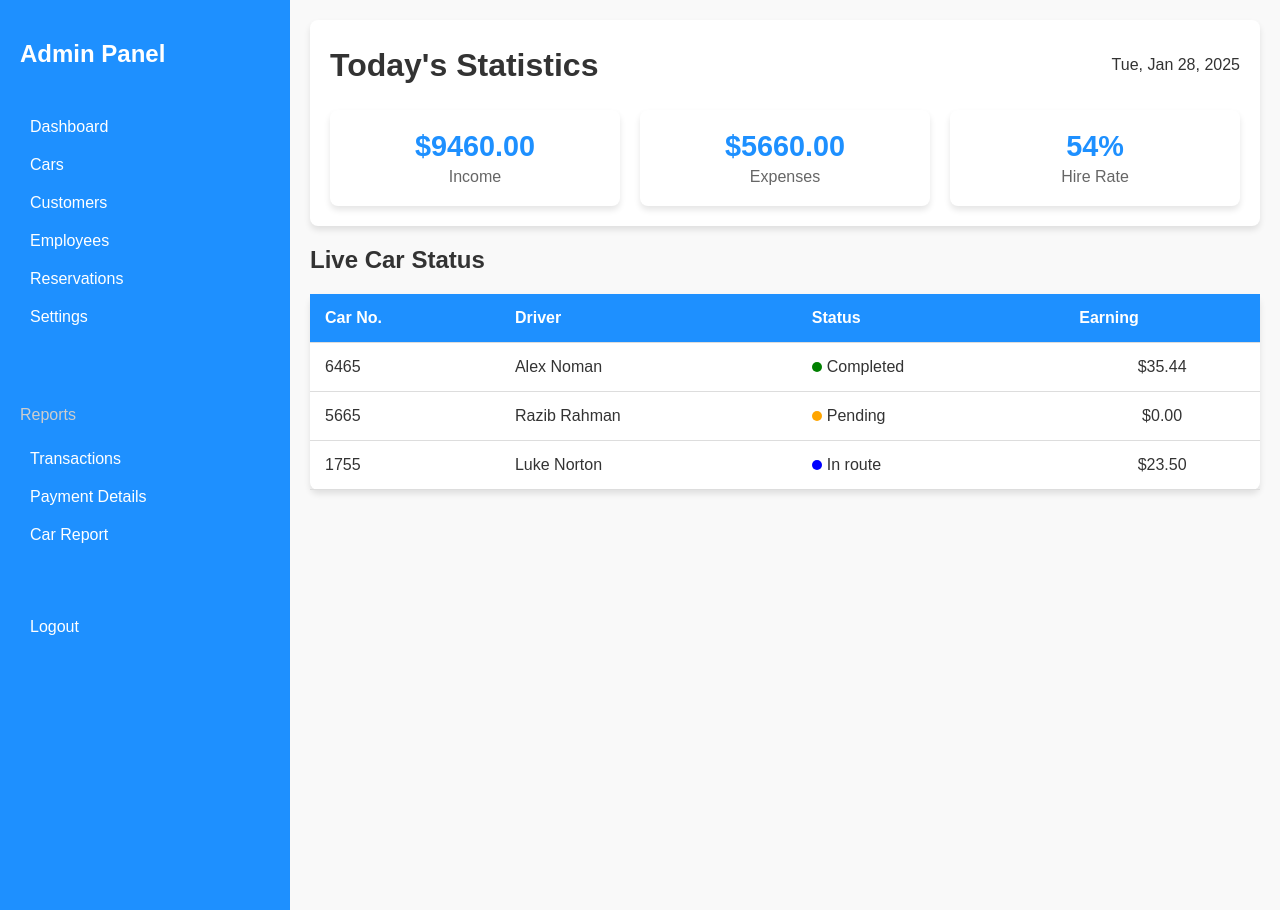
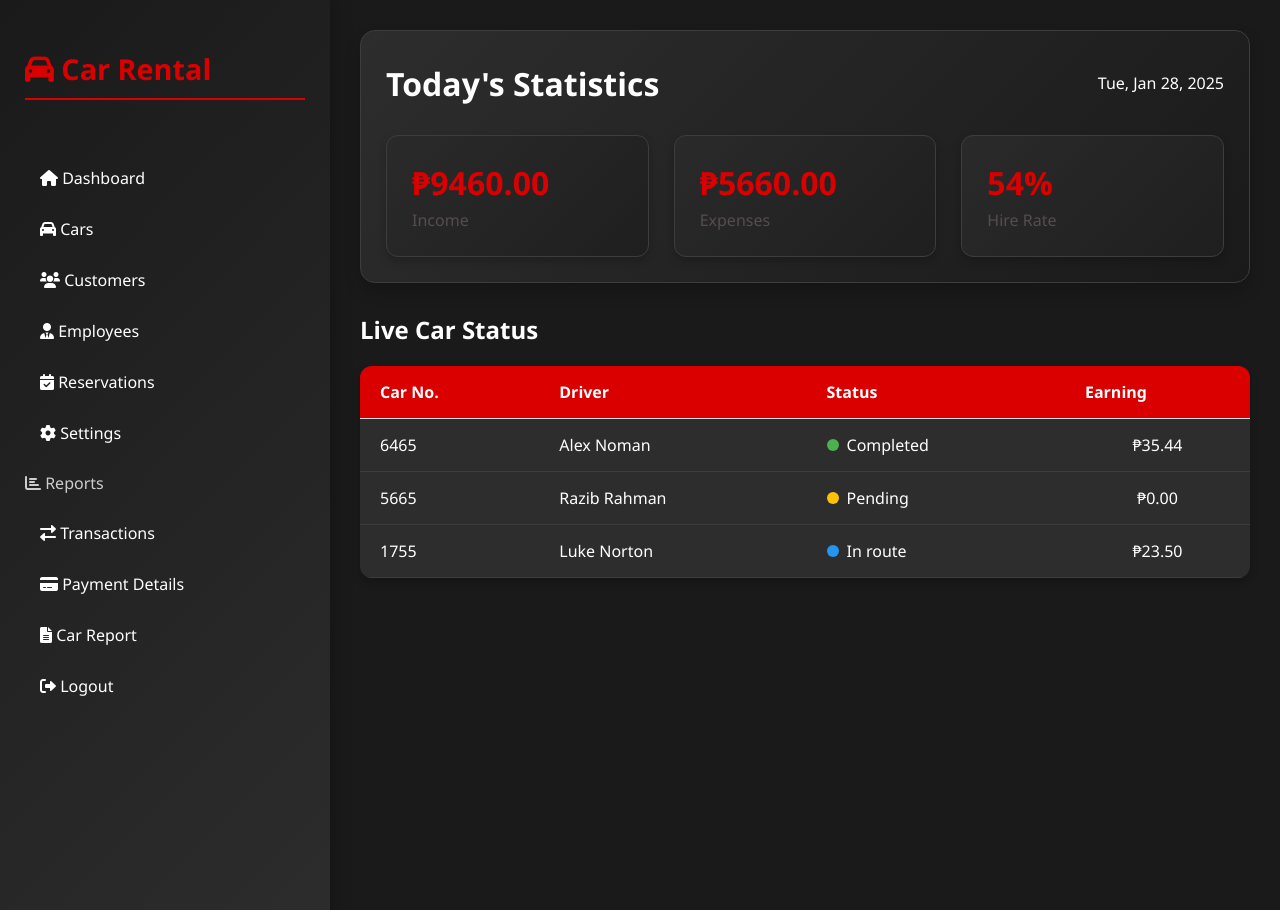
Before and after one commit to aaronjalapon/Car_Rental_System, a PHP site: page /html/admin-panel.html in a window 1280 px wide. Run offline with PHP 8.4, Linux system fonts and the light colour scheme.

Commit message:
admin-dashboard

```diff
--- a/css/admin-panel.css
+++ b/css/admin-panel.css
@@ -1,52 +1,67 @@
-
 body {
     margin: 0;
-    font-family: Arial, sans-serif;
-    color: #333;
+    font-family: 'Segoe UI', Tahoma, Geneva, Verdana, sans-serif;
+    color: #ffffff;
     display: flex;
     min-height: 100vh;
+    background-color: #1a1a1a;
 }
 
 .sidebar {
-    width: 250px;
-    background-color: #1e90ff;
-    color: white;
-    padding: 20px;
+    width: 280px;
+    background: linear-gradient(135deg, #1a1a1a 0%, #2d2d2d 100%);
+    padding: 25px;
     display: flex;
     flex-direction: column;
-    gap: 20px;
+    gap: 25px;
+    box-shadow: 0 0 20px rgba(0, 0, 0, 0.3);
+    position: fixed;
+    height: 100%;
+    transition: all 0.3s ease;
+    z-index: 1000;
 }
 
 .sidebar h2 {
-    font-size: 1.5em;
+    font-size: 1.8em;
+    margin-bottom: 30px;
+    color: #db0000;
+    border-bottom: 2px solid #db0000;
+    padding-bottom: 10px;
 }
 
 .sidebar nav a {
-    color: white;
+    color: #ffffff;
     text-decoration: none;
-    padding: 10px;
+    padding: 12px 15px;
     display: block;
-    border-radius: 5px;
+    border-radius: 8px;
+    transition: all 0.3s ease;
+    margin-bottom: 5px;
+    font-weight: 500;
 }
 
 .sidebar nav a:hover {
-    background-color: #155a9f;
+    background-color: #db0000;
+    transform: translateX(5px);
 }
 .sidebar p{
     color:#cdcdcd;
 }
+
 .main {
     flex: 1;
-    padding: 20px;
-    background-color: #f9f9f9;
+    padding: 30px;
+    margin-left: 330px;
+    transition: all 0.3s ease;
 }
 
 .dashboard-card {
-    background: white;
-    padding: 20px;
-    border-radius: 8px;
-    box-shadow: 0 4px 6px rgba(0, 0, 0, 0.1);
-    margin-bottom: 20px;
+    background: linear-gradient(135deg, #2d2d2d 0%, #1a1a1a 100%);
+    padding: 25px;
+    border-radius: 15px;
+    box-shadow: 0 8px 16px rgba(0, 0, 0, 0.2);
+    margin-bottom: 30px;
+    border: 1px solid #3d3d3d;
 }
 
 .dashboard-header {
@@ -61,28 +76,33 @@ body {
 
 .dashboard-statistics {
     display: grid;
-    grid-template-columns: repeat(auto-fit, minmax(200px, 1fr));
-    gap: 20px;
-    margin-top: 20px;
+    grid-template-columns: repeat(auto-fit, minmax(250px, 1fr));
+    gap: 25px;
+    margin-top: 25px;
 }
 
 .stat {
-    background: white;
-    border-radius: 8px;
-    padding: 20px;
-    box-shadow: 0 4px 6px rgba(0, 0, 0, 0.1);
-    text-align: center;
+    background: linear-gradient(135deg, #2a2a2a 0%, #1f1f1f 100%);
+    border-radius: 12px;
+    padding: 25px;
+    box-shadow: 0 4px 8px rgba(0, 0, 0, 0.2);
+    border: 1px solid #3d3d3d;
+    transition: transform 0.3s ease;
+}
+
+.stat:hover {
+    transform: translateY(-5px);
 }
 
 .stat h2 {
     margin: 0;
-    font-size: 1.8em;
-    color: #1e90ff;
+    font-size: 2em;
+    color: #db0000;
 }
 
 .stat p {
     margin: 5px 0 0;
-    color: #666;
+    color: rgb(86,77,77);
 }
 
 .live-status {
@@ -91,10 +111,12 @@ body {
 
 .live-status table {
     width: 100%;
-    border-collapse: collapse;
-    background: white;
-    border-radius: 8px;
-    box-shadow: 0 4px 6px rgba(0, 0, 0, 0.1);
+    border-collapse: separate;
+    border-spacing: 0;
+    background: #2d2d2d;
+    border-radius: 12px;
+    overflow: hidden;
+    box-shadow: 0 4px 8px rgba(0, 0, 0, 0.2);
 }
 
 .live-status table th, .live-status table td {
@@ -104,8 +126,20 @@ body {
 }
 
 .live-status table th {
-    background-color: #1e90ff;
+    background-color: #db0000;
     color: white;
+    padding: 15px 20px;
+    font-weight: 600;
+}
+
+.live-status table td {
+    padding: 15px 20px;
+    border-bottom: 1px solid #3d3d3d;
+    transition: background-color 0.3s ease;
+}
+
+.live-status table tr:hover td {
+    background-color: #353535;
 }
 
 .live-status table td:last-child {
@@ -114,20 +148,69 @@ body {
 
 .status-dot {
     display: inline-block;
-    width: 10px;
-    height: 10px;
+    width: 12px;
+    height: 12px;
     border-radius: 50%;
-    margin-right: 5px;
+    margin-right: 8px;
 }
 
 .completed {
-    background-color: green;
+    background-color: #4CAF50;
 }
 
 .pending {
-    background-color: orange;
+    background-color: #FFC107;
 }
 
 .in-route {
-    background-color: blue;
+    background-color: #2196F3;
 }
+
+.burger-menu {
+    display: none;
+    flex-direction: column;
+    cursor: pointer;
+    margin: 10px;
+}
+
+.burger-menu span {
+    width: 25px;
+    height: 3px;
+    background-color: white;
+    margin: 4px 0;
+}
+
+.overlay {
+    display: none;
+    position: fixed;
+    top: 0;
+    left: 0;
+    right: 0;
+    bottom: 0;
+    background-color: rgba(0, 0, 0, 0.5);
+    z-index: 999;
+}
+
+.overlay.active {
+    display: block;
+}
+
+@media (max-width: 768px) {
+    .sidebar {
+        transform: translateX(-100%);
+        z-index: 1000;
+    }
+
+    .sidebar.active {
+        transform: translateX(0);
+    }
+
+    .main {
+        margin-left: 0;
+        padding: 20px;
+    }
+
+    .burger-menu {
+        display: flex;
+    }
+}
--- a/css/styles.css
+++ b/css/styles.css
@@ -1,5 +1,5 @@
 body {
-    font-family: Arial, sans-serif;
+    font-family: 'Segoe UI', Tahoma, Geneva, Verdana, sans-serif;
     background-color: #f4f4f4;
     margin: 0;
     display: flex;
@@ -14,7 +14,7 @@ body {
 }
 
 .login-container {
-    background-image: linear-gradient(45deg, rgba(255,0,0,0.80), rgba(0,0,0,0.80));
+    background-image: linear-gradient(45deg, rgba(219,0,0,0.80), rgba(0,0,0,0.80));
     padding: 20px 30px;
     border-radius: 8px;
     box-shadow: 0 4px 8px rgba(255, 0, 0, 0.1);
--- a/html/admin-panel.html
+++ b/html/admin-panel.html
@@ -4,29 +4,38 @@
     <meta charset="UTF-8">
     <meta name="viewport" content="width=device-width, initial-scale=1.0">
     <link rel="stylesheet" href="/css/admin-panel.css">
+    <link rel="stylesheet" href="https://cdnjs.cloudflare.com/ajax/libs/font-awesome/6.0.0/css/all.min.css">
     <title>Admin Panel - Car Rental</title>
 </head>
 <body>
+    <div class="overlay"></div>
     <div class="sidebar">
-        <h2>Admin Panel</h2>
+        <h2><i class="fas fa-car"></i> Car Rental</h2>
         <nav>
-            <a href="#">Dashboard</a>
-            <a href="#">Cars</a>
-            <a href="#">Customers</a>
-            <a href="#">Employees</a>
-            <a href="#">Reservations</a>
-            <a href="#">Settings</a>
-            <br><br><br>
-            <p>Reports</p>
-            <a href="#">Transactions</a>
-            <a href="#">Payment Details</a>
-            <a href="#">Car Report</a>
-            <br><br><br>
-            <a href="#">Logout</a>
+            <a href="/html/admin-panel.html"><i class="fas fa-home"></i> Dashboard</a>
+            <a href="#"><i class="fas fa-car"></i> Cars</a>
+            <a href="#"><i class="fas fa-users"></i> Customers</a>
+            <a href="#"><i class="fas fa-user-tie"></i> Employees</a>
+            <a href="#"><i class="fas fa-calendar-check"></i> Reservations</a>
+            <a href="#"><i class="fas fa-cog"></i> Settings</a>
+
+            <div class="nav-section">
+                <p><i class="fas fa-chart-bar"></i> Reports</p>
+                <a href="#"><i class="fas fa-exchange-alt"></i> Transactions</a>
+                <a href="#"><i class="fas fa-credit-card"></i> Payment Details</a>
+                <a href="#"><i class="fas fa-file-alt"></i> Car Report</a>
+            </div>
+
+            <a href="#" class="logout"><i class="fas fa-sign-out-alt"></i> Logout</a>
         </nav>
     </div>
 
     <div class="main">
+        <div class="burger-menu">
+            <span></span>
+            <span></span>
+            <span></span>
+        </div>
         <div class="dashboard-card">
             <div class="dashboard-header">
                 <h1>Today's Statistics</h1>
@@ -35,11 +44,11 @@
 
             <div class="dashboard-statistics">
                 <div class="stat">
-                    <h2>$9460.00</h2>
+                    <h2>&#8369;9460.00</h2>
                     <p>Income</p>
                 </div>
                 <div class="stat">
-                    <h2>$5660.00</h2>
+                    <h2>&#8369;5660.00</h2>
                     <p>Expenses</p>
                 </div>
                 <div class="stat">
@@ -65,23 +74,24 @@
                         <td>6465</td>
                         <td>Alex Noman</td>
                         <td><span class="status-dot completed"></span>Completed</td>
-                        <td>$35.44</td>
+                        <td>&#8369;35.44</td>
                     </tr>
                     <tr>
                         <td>5665</td>
                         <td>Razib Rahman</td>
                         <td><span class="status-dot pending"></span>Pending</td>
-                        <td>$0.00</td>
+                        <td>&#8369;0.00</td>
                     </tr>
                     <tr>
                         <td>1755</td>
                         <td>Luke Norton</td>
                         <td><span class="status-dot in-route"></span>In route</td>
-                        <td>$23.50</td>
+                        <td>&#8369;23.50</td>
                     </tr>
                 </tbody>
             </table>
         </div>
     </div>
+    <script src="/js/admin-panel.js"></script>
 </body>
 </html>
--- a/html/try.html
+++ b/html/try.html
@@ -112,6 +112,7 @@
     <div class="container">
         <h1>Welcome to the Admin Panel</h1>
 
+        <section id="cars" class="card">
         <section id="cars" class="card">
             <h2>Car Management</h2>
             <button>Add New Car</button>
--- /dev/null
+++ b/js/admin-panel.js
@@ -0,0 +1,25 @@
+document.addEventListener('DOMContentLoaded', function() {
+    const burgerMenu = document.querySelector('.burger-menu');
+    const sidebar = document.querySelector('.sidebar');
+    const main = document.querySelector('.main');
+    const overlay = document.querySelector('.overlay');
+
+    burgerMenu.addEventListener('click', function(e) {
+        e.stopPropagation();
+        sidebar.classList.toggle('active');
+        overlay.classList.toggle('active');
+    });
+
+    // Close sidebar when clicking on main content or overlay
+    main.addEventListener('click', function() {
+        if (sidebar.classList.contains('active')) {
+            sidebar.classList.remove('active');
+            overlay.classList.remove('active');
+        }
+    });
+
+    overlay.addEventListener('click', function() {
+        sidebar.classList.remove('active');
+        overlay.classList.remove('active');
+    });
+});
```
Also changed, not shown: css/landing-page.css (+87 -35 lines), html/landing-page.html (+7 -7 lines).
